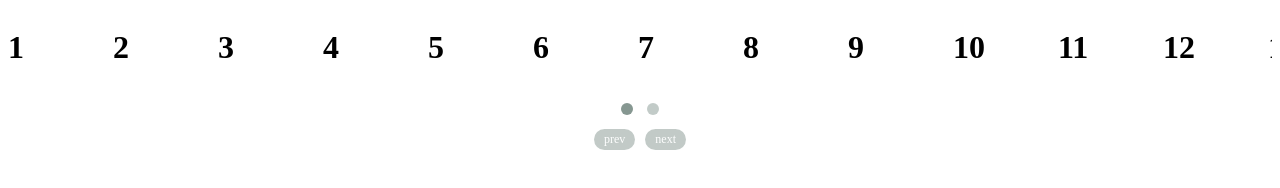
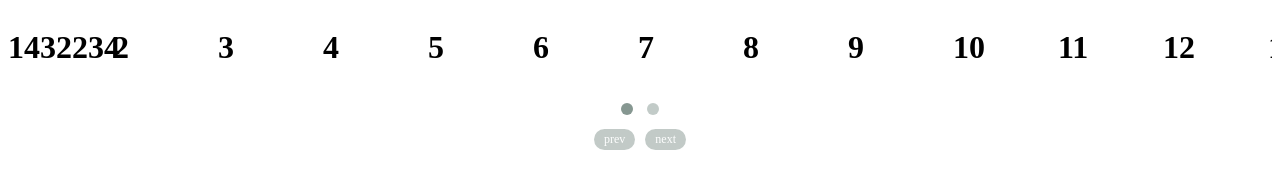
Before and after one commit to jostmu/Prueba-de-Git, a plain HTML site: page owl-carousel/index.html in a window 1280 px wide. Drawn offline with Linux system fonts and the light colour scheme.

Commit message:
Editar linea

```diff
--- a/owl-carousel/index.html
+++ b/owl-carousel/index.html
@@ -8,7 +8,7 @@
   </head>
   <body>
     <div class="owl-carousel carousel">
-      <div class="item"><h1>1</h1></div>
+      <div class="item"><h1>1432234</h1></div>
       <div class="item"><h1>2</h1></div>
       <div class="item"><h1>3</h1></div>
       <div class="item"><h1>4</h1></div>
```
